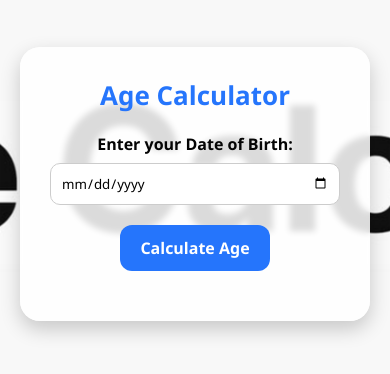
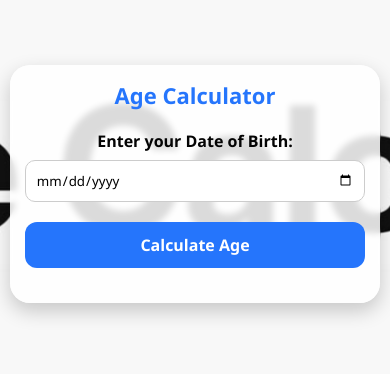
Before and after one commit to Ahmed-2kotb/Age-Calculator, a plain HTML site: page index.html in a window 390 px wide. Shown: the part 238-612 px from the top of the page. Drawn offline with Linux system fonts and the light colour scheme.

Commit message:
Added responsive design

```diff
--- a/style.css
+++ b/style.css
@@ -2,11 +2,11 @@
 	margin: 0;
 	padding: 0;
 	box-sizing: border-box;
-  font-family: "Segoe UI", Tahoma, Geneva, Verdana, sans-serif;
+	font-family: 'Segoe UI', Tahoma, Geneva, Verdana, sans-serif;
 }
 
 body {
-  background:url("./imgs/Age_Calculator.jpg") no-repeat center center fixed;
+	background: url('./imgs/Age_Calculator.jpg') no-repeat center center fixed;
 	min-height: 100vh;
 	display: flex;
 	justify-content: center;
@@ -24,7 +24,6 @@ body {
 	backdrop-filter: blur(3px);
 }
 
-
 h1 {
 	font-size: 26px;
 	color: #2575fc;
@@ -38,7 +37,7 @@ label {
 	color: #040404;
 }
 
-input[type="date"] {
+input[type='date'] {
 	padding: 10px;
 	border-radius: 10px;
 	border: 1px solid #ccc;
@@ -48,7 +47,7 @@ input[type="date"] {
 	transition: all 0.3s ease;
 }
 
-input[type="date"]:focus {
+input[type='date']:focus {
 	border-color: #2575fc;
 	box-shadow: 0 0 5px rgba(37, 117, 252, 0.5);
 }
@@ -76,3 +75,26 @@ button:hover {
 	font-weight: 500;
 	color: #333;
 }
+
+@media (max-width: 768px) {
+	.container {
+		width: 90%;
+		padding: 20px;
+	}
+
+	h1 {
+		font-size: 22px;
+	}
+
+	button {
+		width: 100%;
+		padding: 12px;
+	}
+}
+
+@media (max-width: 480px) {
+	.container {
+		width: 95%;
+		padding: 15px;
+	}
+}
```
Lines whose indentation alone changed are shown as unchanged.
